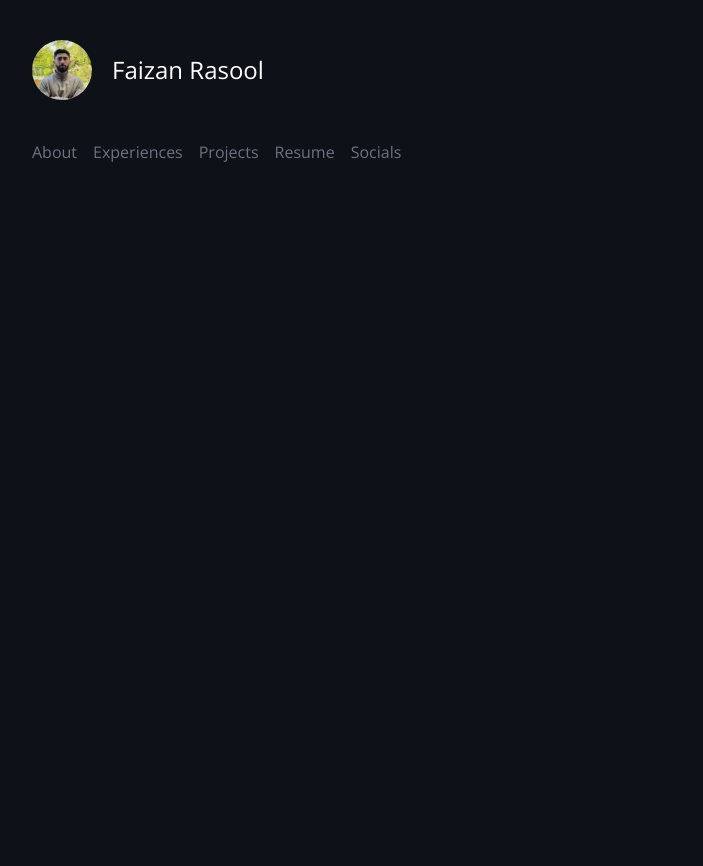
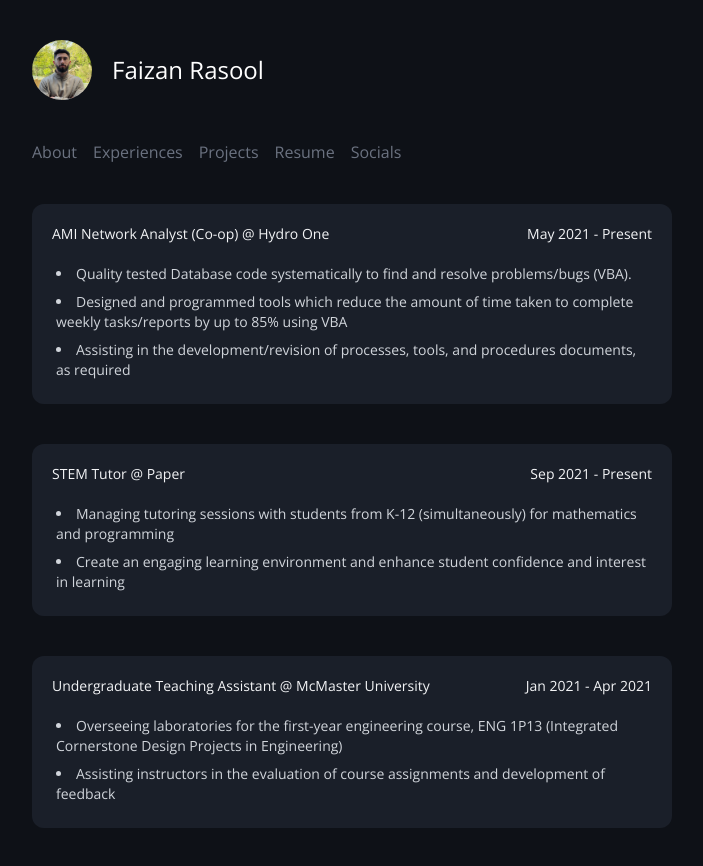
Before and after one commit to faizanraso/faizan-v2, a React (Vite) app: page /experiences in a window 1280 px wide. Shown: the whole page, without its empty margins (288-991 px from the left). Before the commit the page ends 800 px from the top, so only its background shows below. Built offline with nearby package versions, Linux system fonts and the light colour scheme.

Commit message:
Completed expereinces section

```diff
--- a/src/App.tsx
+++ b/src/App.tsx
@@ -3,6 +3,8 @@ import { BrowserRouter, Routes, Route } from "react-router-dom";
 import Header from "./components/Header";
 import NavLinks from "./components/NavLinks";
 import About from "./components/About";
+import Experiences from "./components/Experiences";
+import Projects from "./components/Projects";
 import "./App.css";
 
 function App() {
@@ -12,9 +14,9 @@ function App() {
       <NavLinks />
       <Routes>
         <Route path="/" element={<About />}/>
-        {/* <Route path="/experiences" element={<Experiences/>}/> */}
-        {/* <Route path="/projects" element={<Experiences/>}/> */}
-        {/* <Route path="/socials" element={<Experiences/>}/> */}
+        <Route path="/experiences" element={<Experiences/>}/>
+        <Route path="/projects" element={<Projects/>}/>
+        {/* <Route path="/socials" element={<Socials/>}/> */}
       </Routes>
     </div>
   );
--- /dev/null
+++ b/src/components/Experiences.tsx
@@ -0,0 +1,72 @@
+import React from "react";
+import '../styles/Experiences.css'
+
+function Experiences() {
+  const jobs = [
+    {
+      title: "AMI Network Analyst (Co-op) @ Hydro One",
+      duration: "May 2021 - Present",
+      description: [
+        "Quality tested Database code systematically to find and resolve problems/bugs (VBA).",
+        "Designed and programmed tools which reduce the amount of time taken to complete weekly tasks/reports by up to 85% using VBA",
+        "Assisting in the development/revision of processes, tools, and procedures documents, as required",
+      ],
+    },
+    {
+      title: "STEM Tutor @ Paper",
+      duration: "Sep 2021 - Present",
+      description: [
+        "Managing tutoring sessions with students from K-12 (simultaneously) for mathematics and programming",
+        "Create an engaging learning environment and enhance student confidence and interest in learning",
+      ],
+    },
+    {
+      title: "Undergraduate Teaching Assistant @ McMaster University",
+      duration: "Jan 2021 - Apr 2021",
+      description: [
+        "Overseeing laboratories for the first-year engineering course, ENG 1P13 (Integrated Cornerstone Design Projects in Engineering)",
+        "Assisting instructors in the evaluation of course assignments and development of feedback",
+      ],
+    },
+  ];
+
+  return (
+    <div className="mx-5 my-10 sm:w-6/12 sm:mx-auto">
+      <div className="experience-card rounded-xl text-sm my-10">
+        <div className="p-5">
+          <div className="flex flew-row justify-between w-full pb-4">
+            <h1 className="text-gray-100">{jobs[0].title}</h1>
+            <p className="text-gray-100 float-right">{jobs[0].duration}</p>
+          </div>
+          {jobs[0].description.map((item) => {
+            return <li className="text-gray-300 p-1">{item}</li>;
+          })}
+        </div>
+      </div>
+      <div className="experience-card rounded-xl text-sm my-10">
+        <div className="p-5">
+          <div className="flex flew-row justify-between w-full pb-4">
+            <h1 className="text-gray-100">{jobs[1].title}</h1>
+            <p className="text-gray-100 float-right">{jobs[1].duration}</p>
+          </div>
+          {jobs[1].description.map((item) => {
+            return <li className="text-gray-300 p-1">{item}</li>;
+          })}
+        </div>
+      </div>
+      <div className="experience-card rounded-xl text-sm my-10">
+        <div className="p-5">
+          <div className="flex flew-row justify-between w-full pb-4">
+            <h1 className="text-gray-100">{jobs[2].title}</h1>
+            <p className="text-gray-100 float-right">{jobs[2].duration}</p>
+          </div>
+          {jobs[2].description.map((item) => {
+            return <li className="text-gray-300 p-1">{item}</li>;
+          })}
+        </div>
+      </div>
+    </div>
+  );
+}
+
+export default Experiences;
--- a/src/components/NavLinks.tsx
+++ b/src/components/NavLinks.tsx
@@ -12,7 +12,7 @@ function NavLinks(){
                 <Link to="/"><a className="inline-block mr-4 underline-animation-links" href="/"><li>About</li></a></Link>
                 <Link to="/experiences"><a className="inline-block mr-4 underline-animation-links" href="/experiences"><li>Experiences</li></a></Link>
                 <Link to="/projects"><a className="inline-block mr-4 underline-animation-links" href="/projects"><li>Projects</li></a></Link>
-                <Link to="/resume"><a className="inline-block mr-4 underline-animation-links" href={faizan_resume}><li>Resume</li></a></Link>
+                <a className="inline-block mr-4 underline-animation-links" href={faizan_resume}><li>Resume</li></a>
                 <Link to="/socials"><a className="inline-block mr-0 underline-animation-links" href="/socials"><li>Socials</li></a></Link>
             </ul>
         </div>
--- /dev/null
+++ b/src/components/Projects.tsx
@@ -0,0 +1,12 @@
+import React from "react";
+
+function Projects(){
+
+    return(
+        <div>
+
+        </div>
+    )
+}
+
+export default Projects;
--- /dev/null
+++ b/src/styles/Experiences.css
@@ -0,0 +1,3 @@
+.experience-card {
+    background-color: #1a1f29;
+  }
```
Also changed, not shown: src/App.css (+5 -5 lines).
